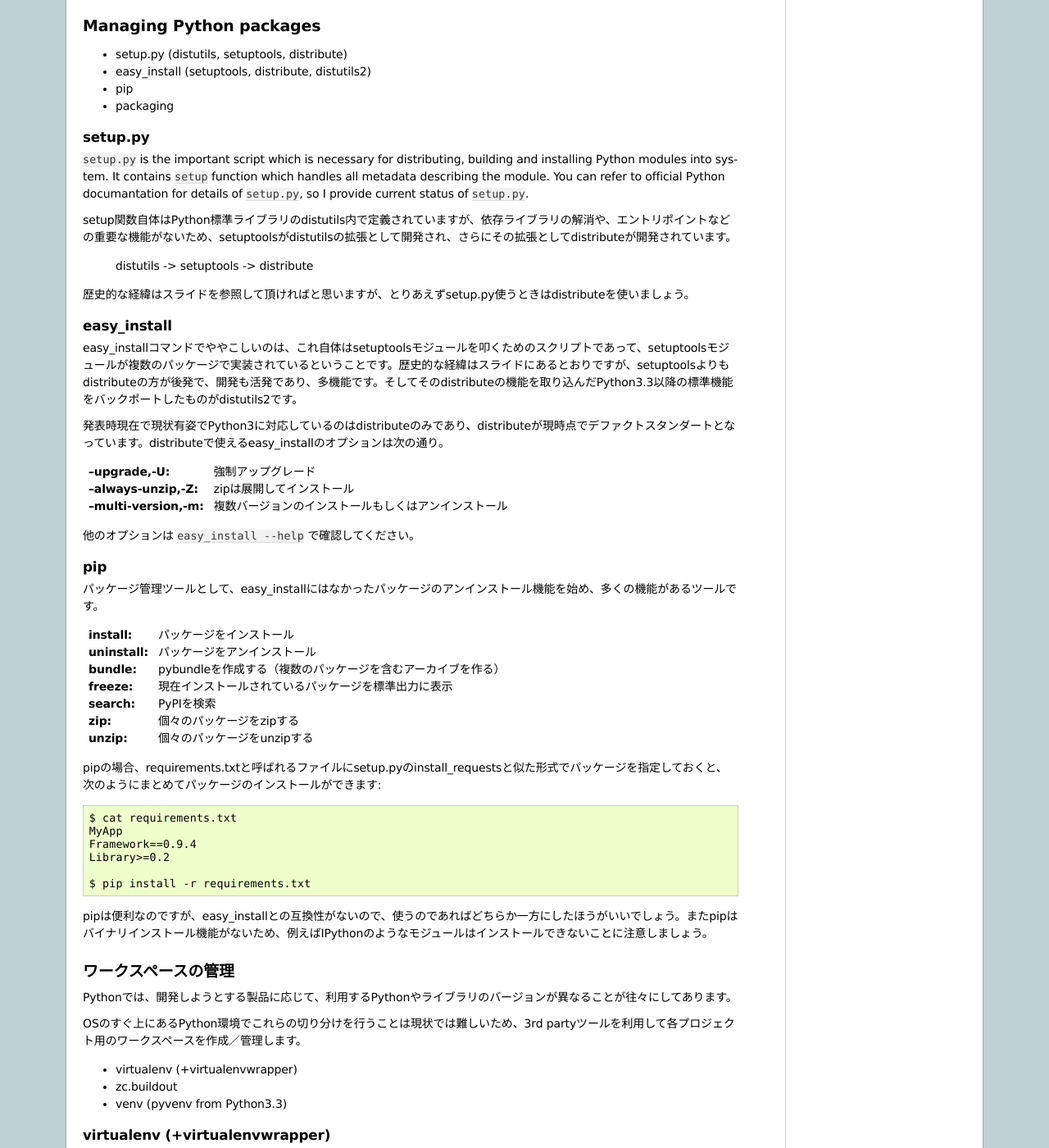
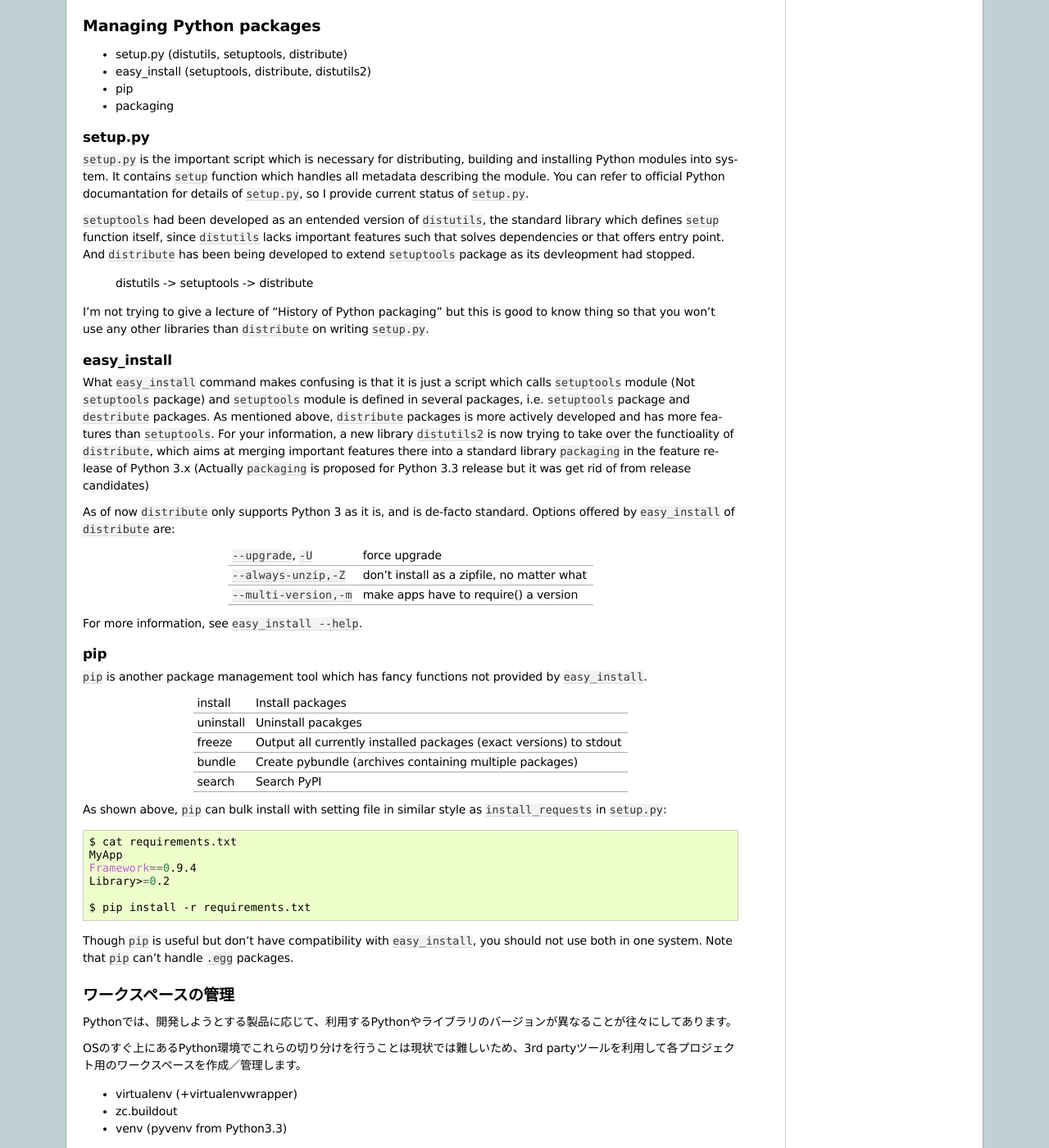
Before and after one commit to ymotongpoo/tech.ymotongpoo.com, a Sphinx documentation site: the page built from source/20120916_python_env.rst, in a window 1280 px wide and 1400 px high, scrolled down 2542 px. Shown: the whole window at 82% size. Built offline with Sphinx 7.4.7, drawn with Linux system fonts in a browser that asks for light colours.

```diff
--- a/source/20120916_python_env.rst
+++ b/source/20120916_python_env.rst
@@ -151,49 +151,67 @@ setup.py
 
 ``setup.py`` is the important script which is necessary for distributing, building and installing Python modules into system. It contains ``setup`` function which handles all metadata describing the module. You can refer to official Python documantation for details of ``setup.py``, so I provide current status of ``setup.py``.
 
-setup関数自体はPython標準ライブラリのdistutils内で定義されていますが、依存ライブラリの解消や、エントリポイントなどの重要な機能がないため、setuptoolsがdistutilsの拡張として開発され、さらにその拡張としてdistributeが開発されています。
+``setuptools`` had been developed as an entended version of ``distutils``, the standard library which defines ``setup`` function itself, since ``distutils`` lacks important features such that solves dependencies or that offers entry point. And ``distribute`` has been being developed to extend ``setuptools`` package as its devleopment had stopped.
 
   distutils -> setuptools -> distribute
 
-歴史的な経緯はスライドを参照して頂ければと思いますが、とりあえずsetup.py使うときはdistributeを使いましょう。
+I'm not trying to give a lecture of "History of Python packaging" but this is good to know thing so that you won't use any other libraries than ``distribute`` on writing ``setup.py``.
 
 easy_install
 ------------
 
-easy_installコマンドでややこしいのは、これ自体はsetuptoolsモジュールを叩くためのスクリプトであって、setuptoolsモジュールが複数のパッケージで実装されているということです。歴史的な経緯はスライドにあるとおりですが、setuptoolsよりもdistributeの方が後発で、開発も活発であり、多機能です。そしてそのdistributeの機能を取り込んだPython3.3以降の標準機能をバックポートしたものがdistutils2です。
+What ``easy_install`` command makes confusing is that it is just a script which calls ``setuptools`` module (Not ``setuptools`` package) and ``setuptools`` module is defined in several packages, i.e. ``setuptools`` package and ``destribute`` packages. As mentioned above, ``distribute`` packages is more actively developed and has more features than ``setuptools``.
+For your information, a new library ``distutils2`` is now trying to take over the functioality of ``distribute``, which aims at merging important features there into a standard library ``packaging`` in the feature release of Python 3.x (Actually ``packaging`` is proposed for Python 3.3 release but it was get rid of from release candidates)
 
-発表時現在で現状有姿でPython3に対応しているのはdistributeのみであり、distributeが現時点でデファクトスタンダートとなっています。distributeで使えるeasy_installのオプションは次の通り。
+As of now ``distribute`` only supports Python 3 as it is, and is de-facto standard. Options offered by ``easy_install`` of ``distribute`` are:
 
+.. list-table::
 
-:--upgrade,-U: 強制アップグレード
-:--always-unzip,-Z: zipは展開してインストール
-:--multi-version,-m: 複数バージョンのインストールもしくはアンインストール
+   * - ``--upgrade``, ``-U``
+     - force upgrade
 
-他のオプションは ``easy_install --help`` で確認してください。
+   * - ``--always-unzip,-Z``
+     - don't install as a zipfile, no matter what
+
+   * - ``--multi-version,-m``
+     - make apps have to require() a version
+
+For more information, see ``easy_install --help``.
 
 pip
 ---
 
-パッケージ管理ツールとして、easy_installにはなかったパッケージのアンインストール機能を始め、多くの機能があるツールです。
+``pip`` is another package management tool which has fancy functions not provided by ``easy_install``.
 
-:install: パッケージをインストール
-:uninstall: パッケージをアンインストール
-:bundle: pybundleを作成する（複数のパッケージを含むアーカイブを作る）
-:freeze: 現在インストールされているパッケージを標準出力に表示
-:search: PyPIを検索
-:zip: 個々のパッケージをzipする
-:unzip: 個々のパッケージをunzipする
+.. list-table::
 
-pipの場合、requirements.txtと呼ばれるファイルにsetup.pyのinstall_requestsと似た形式でパッケージを指定しておくと、次のようにまとめてパッケージのインストールができます::
+   * - install
+     - Install packages
 
-  $ cat requirements.txt
-  MyApp
-  Framework==0.9.4
-  Library>=0.2
+   * - uninstall
+     - Uninstall pacakges
 
-  $ pip install -r requirements.txt
+   * - freeze
+     - Output all currently installed packages (exact versions) to stdout
 
-pipは便利なのですが、easy_installとの互換性がないので、使うのであればどちらか一方にしたほうがいいでしょう。またpipはバイナリインストール機能がないため、例えばIPythonのようなモジュールはインストールできないことに注意しましょう。
+   * - bundle
+     - Create pybundle (archives containing multiple packages)
+
+   * - search
+     - Search PyPI
+
+As shown above, ``pip`` can bulk install with setting file in similar style as ``install_requests`` in ``setup.py``:
+
+.. code-block:: bash
+
+    $ cat requirements.txt
+    MyApp
+    Framework==0.9.4
+    Library>=0.2
+
+    $ pip install -r requirements.txt
+
+Though ``pip`` is useful but don't have compatibility with ``easy_install``, you should not use both in one system. Note that ``pip`` can't handle ``.egg`` packages.
 
 
 ワークスペースの管理
```
